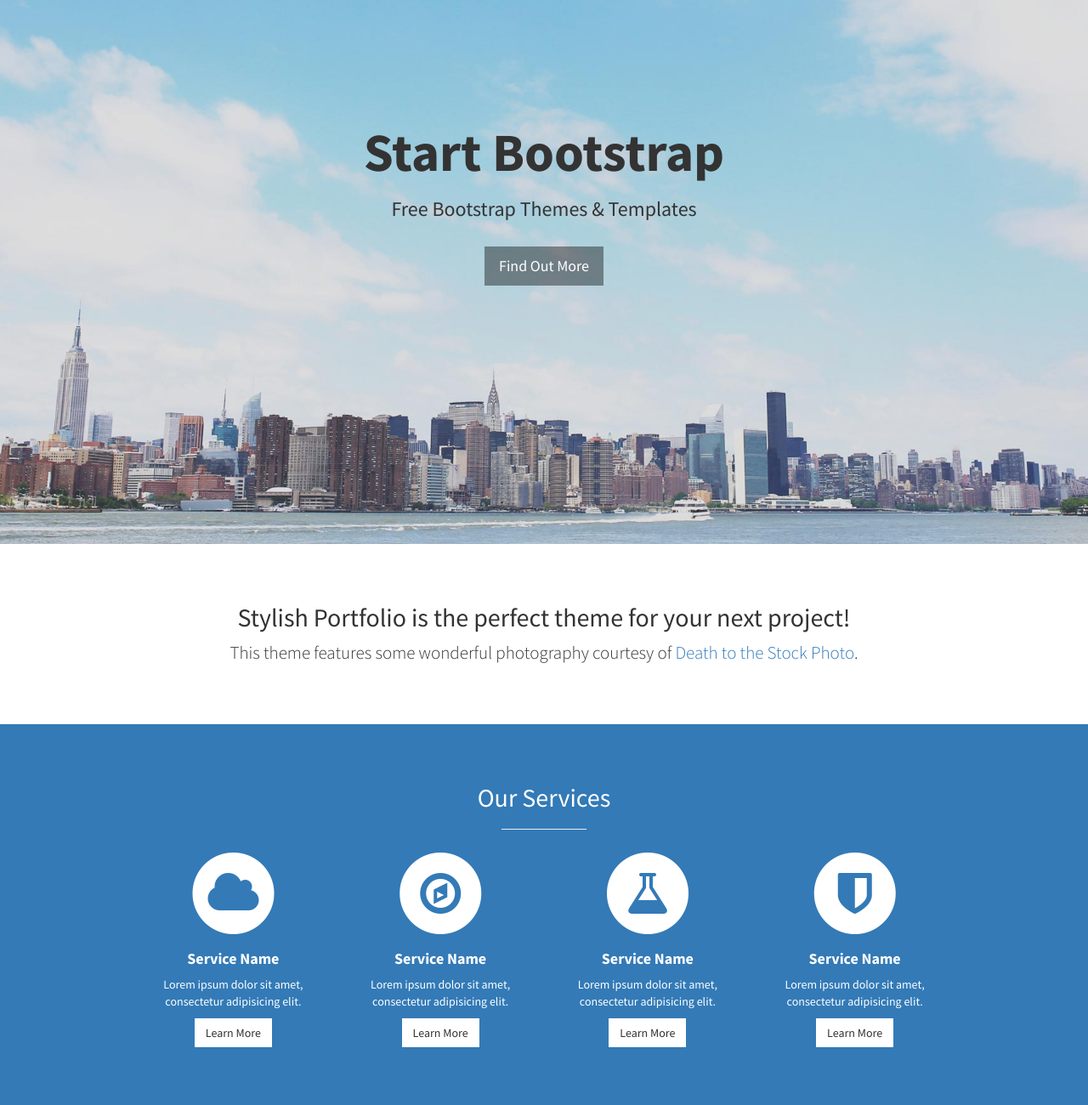
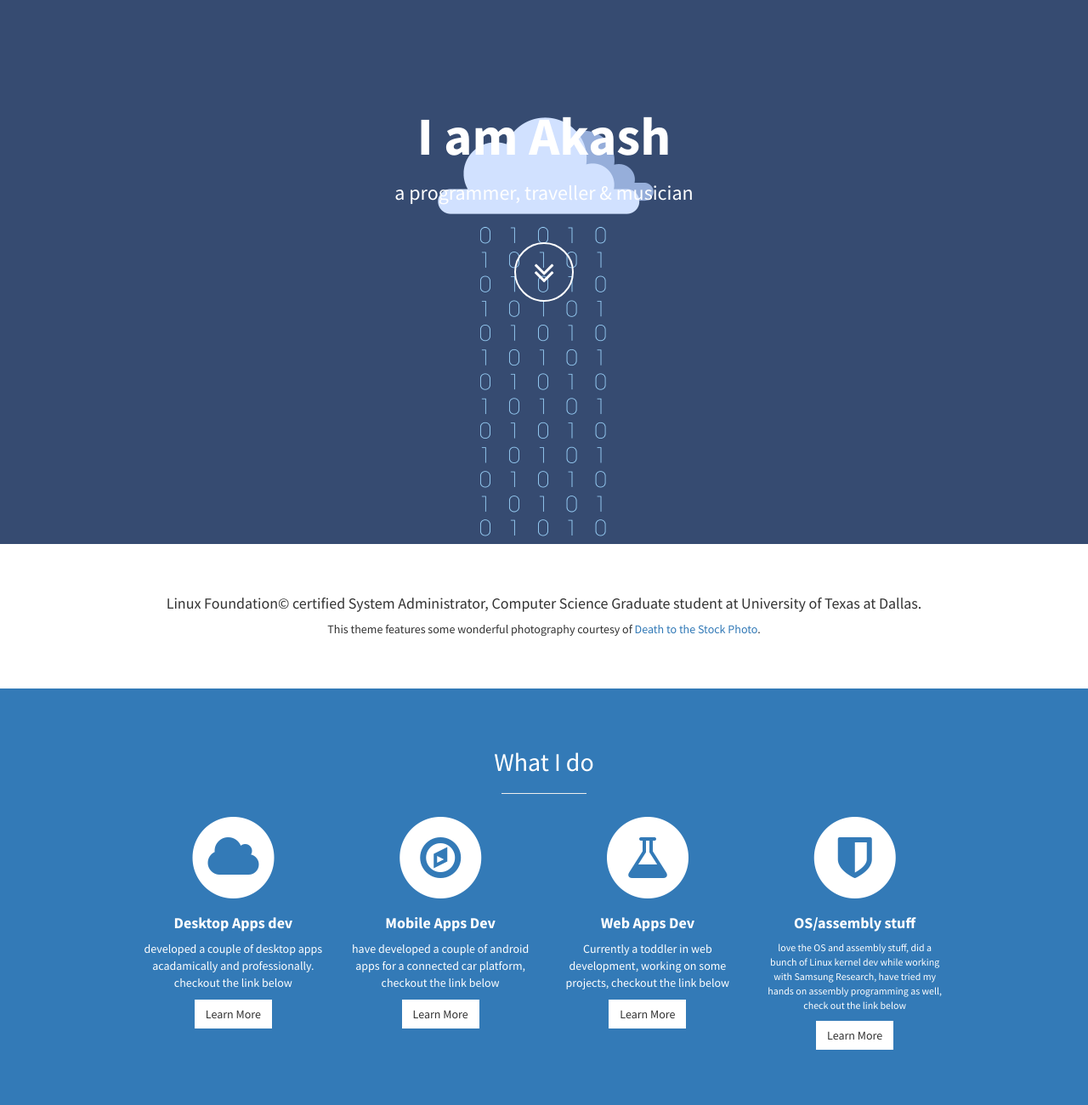
Before and after one commit to TriumphantAkash/TriumphantAkash.github.io, a plain HTML site: page index.html in a window 1280 px wide. Shown: the part 160-1460 px from the top of the page at 85% size. Drawn offline with Linux system fonts and the light colour scheme.

Commit message:
added a bunmch of changes

```diff
--- a/css/stylish-portfolio.css
+++ b/css/stylish-portfolio.css
@@ -56,6 +56,47 @@ body {
     color: #333;
     background-color: rgba(255,255,255,0.8);
 }
+/*Another button style*/
+.btn-circle {
+    width: 70px;
+    height: 70px;
+    margin-top: 15px;
+    padding: 7px 16px;
+    border: 2px solid #fff;
+    border-radius: 100%!important;
+    font-size: 40px;
+    color: #fff;
+    background: 0 0;
+    -webkit-transition: background .3s ease-in-out;
+    -moz-transition: background .3s ease-in-out;
+    transition: background .3s ease-in-out;
+}
+
+.btn-circle:hover,
+.btn-circle:focus {
+    outline: 0;
+    color: #fff;
+    background: rgba(255,255,255,.1);
+}
+
+.btn-circle i.animated {
+    -webkit-transition-property: -webkit-transform;
+    -webkit-transition-duration: 1s;
+    -moz-transition-property: -moz-transform;
+    -moz-transition-duration: 1s;
+}
+
+.btn-circle:hover i.animated {
+    -webkit-animation-name: pulse;
+    -moz-animation-name: pulse;
+    -webkit-animation-duration: 1.5s;
+    -moz-animation-duration: 1.5s;
+    -webkit-animation-iteration-count: infinite;
+    -moz-animation-iteration-count: infinite;
+    -webkit-animation-timing-function: linear;
+    -moz-animation-timing-function: linear;
+}
+
 
 /* Custom Horizontal Rule */
 
@@ -155,11 +196,13 @@ hr.small {
     position: relative;
     width: 100%;
     height: 100%;
-    background: url(../img/bg.jpg) no-repeat center center scroll;
+    background: url(../img/bg.png) no-repeat scroll;
     -webkit-background-size: cover;
     -moz-background-size: cover;
     background-size: cover;
     -o-background-size: cover;
+    color: white;
+
 }
 
 /* About */
--- a/index.html
+++ b/index.html
@@ -41,19 +41,19 @@
                 <a href="#top"  onclick = $("#menu-close").click(); >Start Bootstrap</a>
             </li>
             <li>
-                <a href="#top" onclick = $("#menu-close").click(); >Home</a>
+                <a href="#top" onclick = $("#menu-close").click(); >Akash</a>
             </li>
             <li>
-                <a href="#about" onclick = $("#menu-close").click(); >About</a>
+                <a href="#about" onclick = $("#menu-close").click(); >about me</a>
             </li>
             <li>
-                <a href="#services" onclick = $("#menu-close").click(); >Services</a>
+                <a href="#services" onclick = $("#menu-close").click(); >what I do</a>
             </li>
             <li>
-                <a href="#portfolio" onclick = $("#menu-close").click(); >Portfolio</a>
+                <a href="#portfolio" onclick = $("#menu-close").click(); >some of my work</a>
             </li>
             <li>
-                <a href="#contact" onclick = $("#menu-close").click(); >Contact</a>
+                <a href="#contact" onclick = $("#menu-close").click(); >contact me</a>
             </li>
         </ul>
     </nav>
@@ -61,10 +61,13 @@
     <!-- Header -->
     <header id="top" class="header">
         <div class="text-vertical-center">
-            <h1>Start Bootstrap</h1>
-            <h3>Free Bootstrap Themes &amp; Templates</h3>
+            <h1>I am Akash</h1>
+            <h3>a programmer, traveller &amp; musician</h3>
             <br>
-            <a href="#about" class="btn btn-dark btn-lg">Find Out More</a>
+            <!-- <a href="#about" class="btn btn-dark btn-lg">Find Out More</a> -->
+                                    <a href="#about" class="btn btn-circle page-scroll">
+                            <i class="fa fa-angle-double-down animated"></i>
+                        </a>
         </div>
     </header>
 
@@ -73,8 +76,8 @@
         <div class="container">
             <div class="row">
                 <div class="col-lg-12 text-center">
-                    <h2>Stylish Portfolio is the perfect theme for your next project!</h2>
-                    <p class="lead">This theme features some wonderful photography courtesy of <a target="_blank" href="http://join.deathtothestockphoto.com/">Death to the Stock Photo</a>.</p>
+                    <h4>Linux Foundation© certified System Administrator, Computer Science Graduate student at University of Texas at Dallas.</h4>
+                    <p class="medium">This theme features some wonderful photography courtesy of <a target="_blank" href="http://join.deathtothestockphoto.com/">Death to the Stock Photo</a>.</p>
                 </div>
             </div>
             <!-- /.row -->
@@ -88,7 +91,7 @@
         <div class="container">
             <div class="row text-center">
                 <div class="col-lg-10 col-lg-offset-1">
-                    <h2>Our Services</h2>
+                    <h2>What I do</h2>
                     <hr class="small">
                     <div class="row">
                         <div class="col-md-3 col-sm-6">
@@ -98,10 +101,10 @@
                                 <i class="fa fa-cloud fa-stack-1x text-primary"></i>
                             </span>
                                 <h4>
-                                    <strong>Service Name</strong>
+                                    <strong>Desktop Apps dev</strong>
                                 </h4>
-                                <p>Lorem ipsum dolor sit amet, consectetur adipisicing elit.</p>
-                                <a href="#" class="btn btn-light">Learn More</a>
+                                <p>developed a couple of desktop apps acadamically and professionally. checkout the link below</p>
+                                <a href="https://github.com/TriumphantAkash/LibraryManager" class="btn btn-light">Learn More</a>
                             </div>
                         </div>
                         <div class="col-md-3 col-sm-6">
@@ -111,10 +114,10 @@
                                 <i class="fa fa-compass fa-stack-1x text-primary"></i>
                             </span>
                                 <h4>
-                                    <strong>Service Name</strong>
+                                    <strong>Mobile Apps Dev</strong>
                                 </h4>
-                                <p>Lorem ipsum dolor sit amet, consectetur adipisicing elit.</p>
-                                <a href="#" class="btn btn-light">Learn More</a>
+                                <p>have developed a couple of android apps for a connected car platform, checkout the link below</p>
+                                <a href="https://github.com/TriumphantAkash/remindMe" class="btn btn-light">Learn More</a>
                             </div>
                         </div>
                         <div class="col-md-3 col-sm-6">
@@ -124,10 +127,10 @@
                                 <i class="fa fa-flask fa-stack-1x text-primary"></i>
                             </span>
                                 <h4>
-                                    <strong>Service Name</strong>
+                                    <strong>Web Apps Dev</strong>
                                 </h4>
-                                <p>Lorem ipsum dolor sit amet, consectetur adipisicing elit.</p>
-                                <a href="#" class="btn btn-light">Learn More</a>
+                                <p>Currently a toddler in web development, working on some projects, checkout the link below</p>
+                                <a href="https://github.com/TriumphantAkash/TriumphantAkash.github.io" class="btn btn-light">Learn More</a>
                             </div>
                         </div>
                         <div class="col-md-3 col-sm-6">
@@ -137,10 +140,10 @@
                                 <i class="fa fa-shield fa-stack-1x text-primary"></i>
                             </span>
                                 <h4>
-                                    <strong>Service Name</strong>
+                                    <strong>OS/assembly stuff</strong>
                                 </h4>
-                                <p>Lorem ipsum dolor sit amet, consectetur adipisicing elit.</p>
-                                <a href="#" class="btn btn-light">Learn More</a>
+                                <p class="small" >love the OS and assembly stuff, did a bunch of Linux kernel dev while working with Samsung Research, have tried my hands on assembly programming as well, check out the link below</p>
+                                <a href="https://github.com/TriumphantAkash/Hangman" class="btn btn-light">Learn More</a>
                             </div>
                         </div>
                     </div>
@@ -235,21 +238,21 @@
         <div class="container">
             <div class="row">
                 <div class="col-lg-10 col-lg-offset-1 text-center">
-                    <h4><strong>Start Bootstrap</strong>
+                    <h4><strong>Akash Chaturvedi</strong>
                     </h4>
-                    <p>3481 Melrose Place<br>Beverly Hills, CA 90210</p>
+                    <p>7825 McCallum Blvd, Apt#C00206<br>Dallas, TX 75252</p>
                     <ul class="list-unstyled">
-                        <li><i class="fa fa-phone fa-fw"></i> (123) 456-7890</li>
-                        <li><i class="fa fa-envelope-o fa-fw"></i>  <a href="mailto:name@example.com">name@example.com</a>
+                        <li><i class="fa fa-phone fa-fw"></i> (469) 774-6884</li>
+                        <li><i class="fa fa-envelope-o fa-fw"></i>  <a href="mailto:akash@linux.com">akash@linux.com</a>
                         </li>
                     </ul>
                     <br>
                     <ul class="list-inline">
                         <li>
-                            <a href="#"><i class="fa fa-facebook fa-fw fa-3x"></i></a>
+                            <a href="https://www.facebook.com/akash.chaturvedi.92"><i class="fa fa-facebook fa-fw fa-3x"></i></a>
                         </li>
                         <li>
-                            <a href="#"><i class="fa fa-twitter fa-fw fa-3x"></i></a>
+                            <a href="https://twitter.com/TriumphantAkash"><i class="fa fa-twitter fa-fw fa-3x"></i></a>
                         </li>
                         <li>
                             <a href="#"><i class="fa fa-dribbble fa-fw fa-3x"></i></a>
```
Also changed, not shown: css/bootstrap.css, img/bg.png (added), img/bg_bkp.jpg (renamed from img/bg.jpg).
